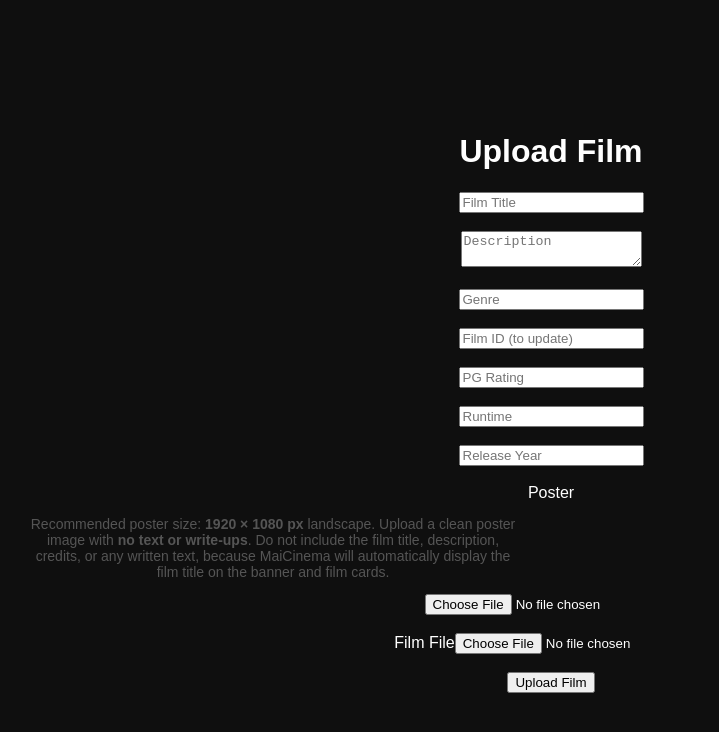
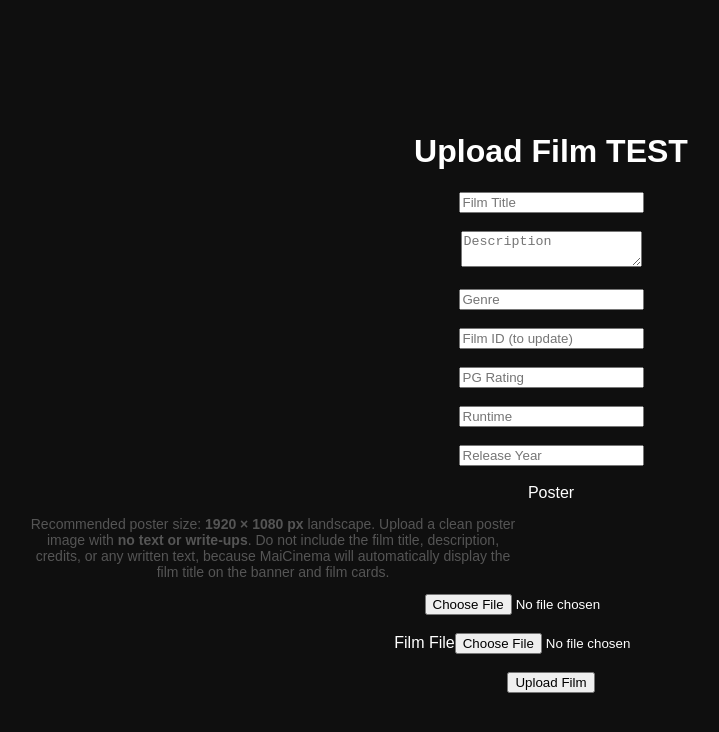
Before and after one commit to maicinema/maicinemafiles, a React (Vite) app: page /admin-upload-film in a window 1280 px wide. Shown: the top 732 px of the page, without its empty margins (89-808 px from the left). Built offline with nearby package versions, Linux system fonts and the light colour scheme.

Commit message:
Test admin upload page change

```diff
--- a/src/pages/AdminFilmUpload.jsx
+++ b/src/pages/AdminFilmUpload.jsx
@@ -134,7 +134,7 @@ return(
 
 <div style={{padding:"80px"}}>
 
-<h1>Upload Film</h1>
+<h1>Upload Film TEST</h1>
 
 <input placeholder="Film Title"
 value={title}
```
